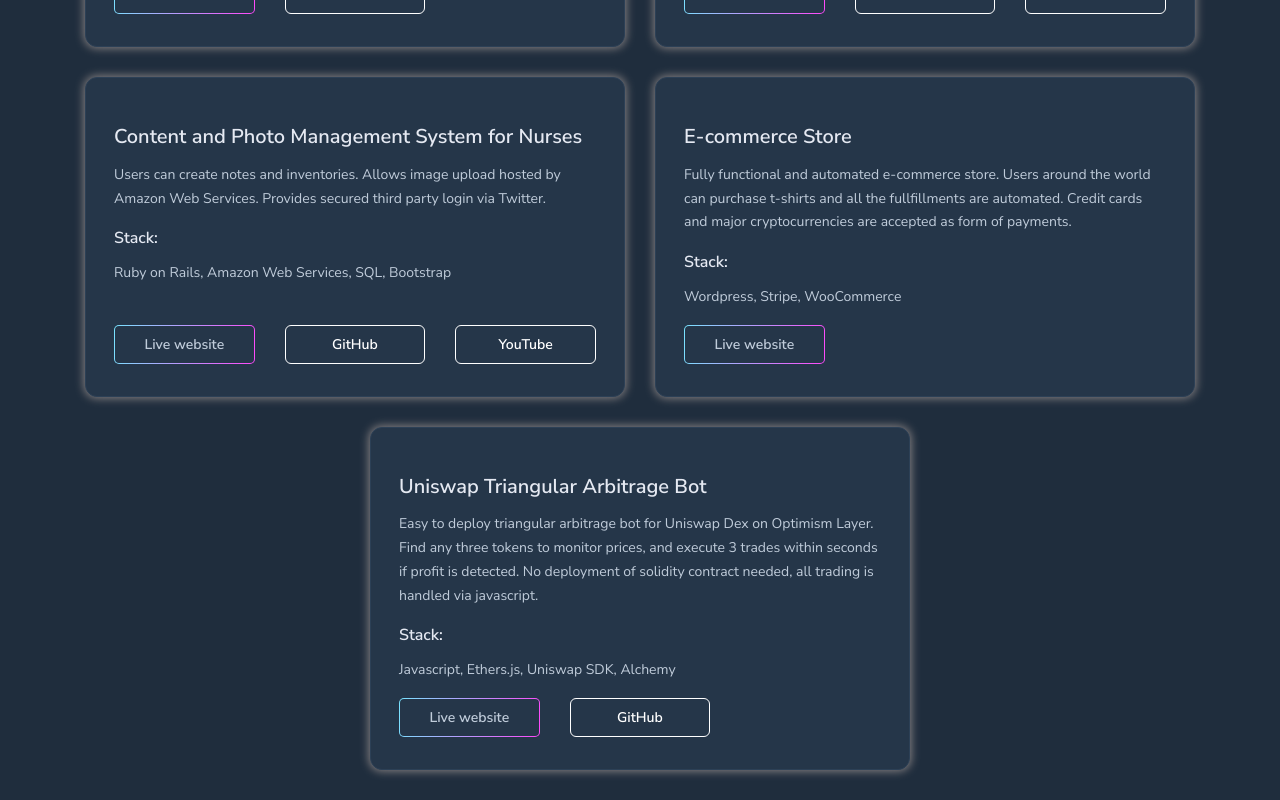
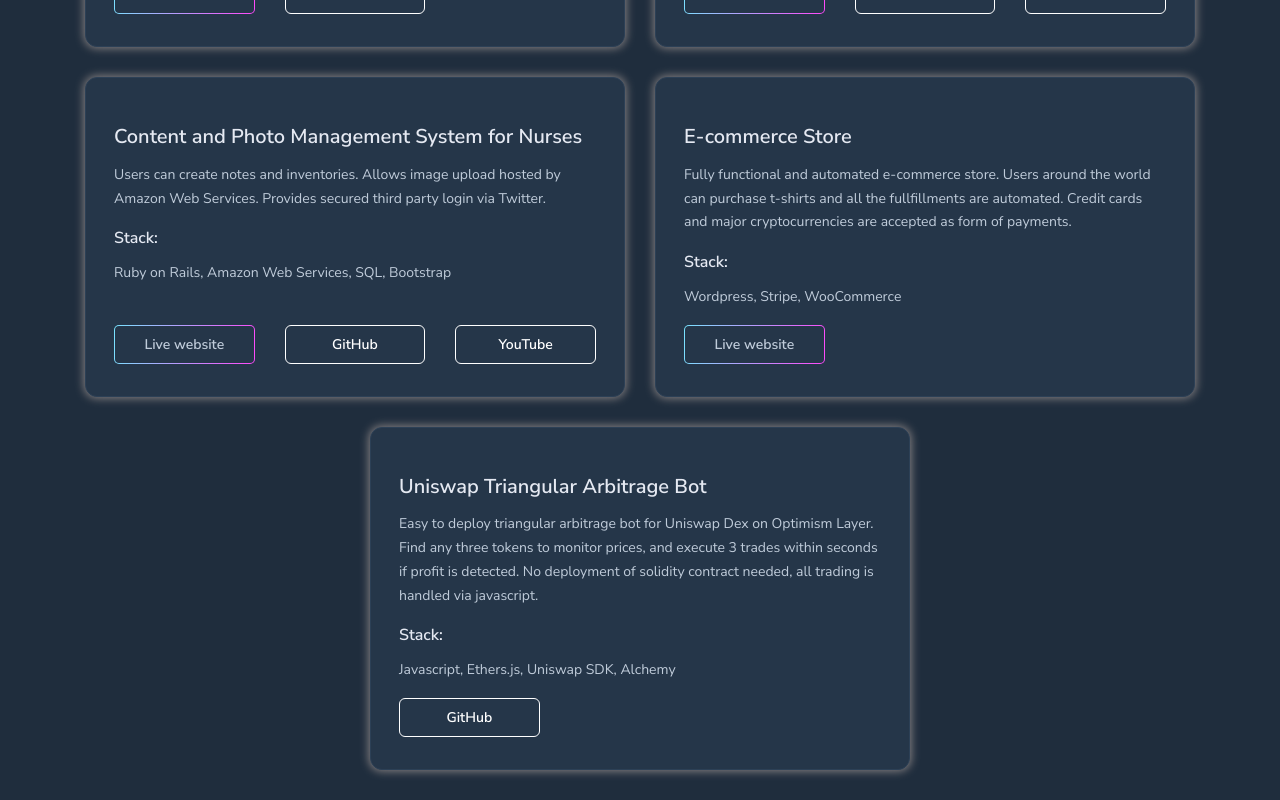
Before and after one commit to plabradorjr/pancho-dot-lol, a React (Create React App) app: page / in a window 1280 px wide. Shown: the part 555-1355 px from the top of the page. Built offline with nearby package versions, Linux system fonts and the light colour scheme.

Commit message:
condistional website

```diff
--- a/src/components/Card.js
+++ b/src/components/Card.js
@@ -50,6 +50,23 @@ const Card = ({
     );
   }
 
+  let websiteButton;
+  if (website) {
+    websiteButton = (
+      <div className="col-sm-4">
+        <a
+          href={website}
+          target="_blank"
+          rel="noreferrer"
+          className="btn btn-block btn-sm mb-1"
+          id="btn-gradient"
+        >
+          Live website
+        </a>
+      </div>
+    );
+  }
+
   return (
     <div className="col-md-6 d-flex align-items-stretch">
       <div className="card" id="card-blurr">
@@ -60,17 +77,7 @@ const Card = ({
           <h6>Stack:</h6>
           <p className="text-sm text-muted">{stack}</p>
           <div className="row mt-auto">
-            <div className="col-sm-4">
-              <a
-                href={website}
-                target="_blank"
-                rel="noreferrer"
-                className="btn btn-block btn-sm mb-1"
-                id="btn-gradient"
-              >
-                Live website
-              </a>
-            </div>
+            {websiteButton}
             {githubButton}
             {youtubeButton}
           </div>
```
